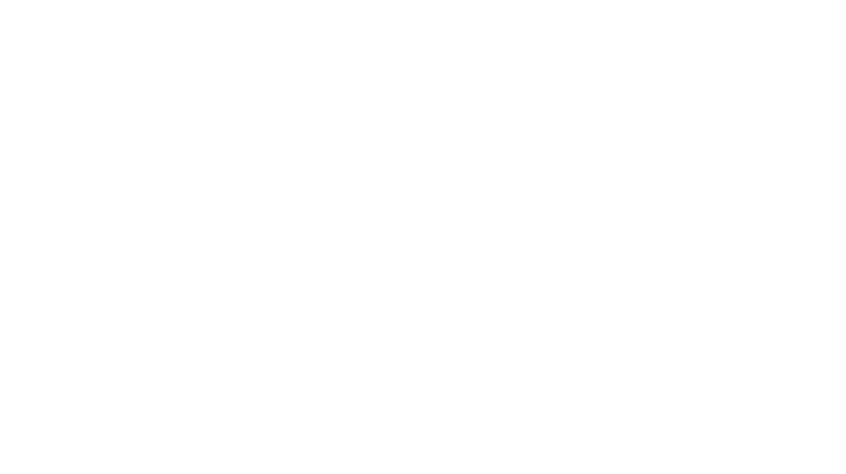
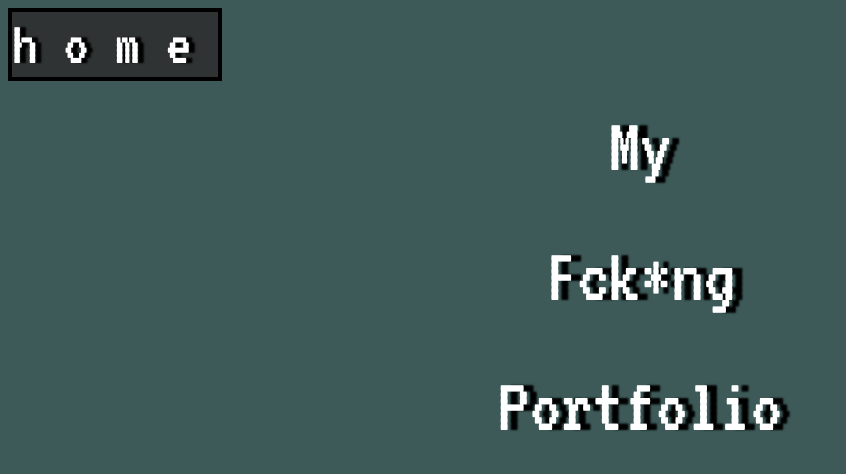
Before and after one commit to Pikita-noname/first-site-2.0, a plain HTML site: page index.html in a window 1280 px wide. Shown: the whole page, without its empty margins (0-846 px from the left). Drawn offline with Linux system fonts and the light colour scheme.

Commit message:
added background color, home page, and span

```diff
--- a/index.html
+++ b/index.html
@@ -4,9 +4,27 @@
     <meta charset="UTF-8">
     <meta http-equiv="X-UA-Compatible" content="IE=edge">
     <meta name="viewport" content="width=device-width, initial-scale=1.0">
-    <title>Document</title>
+    <title>Welcome)</title>
+    <link rel="stylesheet" href="/main.css">
+    <link rel="preconnect" href="https://fonts.googleapis.com">
+    <link rel="preconnect" href="https://fonts.gstatic.com" crossorigin>
+    <link href="https://fonts.googleapis.com/css2?family=VT323&display=swap" rel="stylesheet">
 </head>
-<body>
+<body class="main">
+    <header class="head">
+        <div class="head__home">
+            <p>home</p>
+        </div>
+        <nav class="head__nav">
 
+        </nav>
+    </header>
+    <main class="main">
+        <div class="main__mfp">
+            <span>My</span>
+             <span>Fck*ng</span>
+              <span>Portfolio</span>
+        </div>
+    </main>
 </body>
 </html>
--- a/main.css
+++ b/main.css
@@ -0,0 +1,47 @@
+.main {
+    background-color:#3D5A59;
+}
+
+.head__home {
+
+    font-family: 'VT323';
+font-style: normal;
+font-weight: 400;
+font-size: 64px;
+
+letter-spacing: 0.4em;
+
+color: #FFFFFF;
+
+text-shadow: 6px 0px 2px #000000;
+box-sizing: border-box;
+
+width: 214px;
+height: 73px;
+left: 0px;
+top: 0px;
+background: rgba(45, 45, 45, 0.84);
+border: 4px solid #000000;
+}
+
+p {
+    margin: 0;
+    padding: 0;
+}
+.main__mfp {
+display: flex;
+flex-direction: column;
+
+font-family: 'VT323';
+font-style: normal;
+font-weight: 400;
+font-size: 80px;
+line-height: 130px;
+letter-spacing: -0.005em;
+text-align: center;
+
+
+color: #FFFFFF;
+
+text-shadow: 10px 0px 2px #000000;
+}
```
